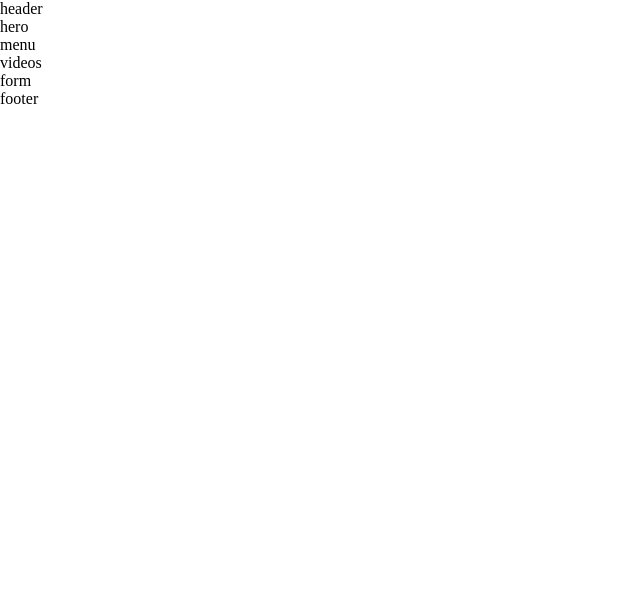
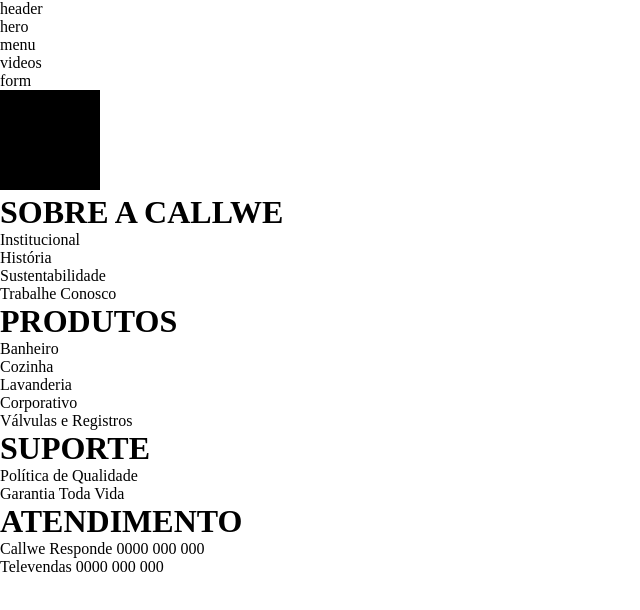
Before and after one commit to JessicaDSL/coaktionproject, a website: page index.html in a window 1280 px wide. Shown: the whole page, without its empty margins (0-640 px from the left). Drawn offline with Linux system fonts and the light colour scheme.

Commit message:
feat: created footer section

```diff
--- a/index.html
+++ b/index.html
@@ -26,10 +26,73 @@
     <li>
       form
     </li>
-    <li>
-      footer
-    </li>
   </ul>
+  <div class="footer">
+    <div class="contact">
+      <img src="./assets/img/image.png" alt="">
+    </div>
+    <div class="about">
+      <h1>SOBRE A CALLWE</h1>
+      <ul>
+        <li>
+          Institucional
+        </li>
+        <li>
+          História
+        </li>
+        <li>
+          Sustentabilidade
+        </li>
+        <li>
+          Trabalhe Conosco
+        </li>
+      </ul>
+    </div>
+    <div class="products">
+      <h1>PRODUTOS</h1>
+      <ul>
+        <li>
+          Banheiro
+        </li>
+        <li>
+          Cozinha
+        </li>
+        <li>
+          Lavanderia
+        </li>
+        <li>
+          Corporativo
+        </li>
+        <li>
+          Válvulas e Registros
+        </li>
+      </ul>
+    </div>
+    <div class="support">
+      <h1>SUPORTE</h1>
+      <ul>
+        <li>
+          Política de Qualidade
+        </li>
+        <li>
+          Garantia Toda Vida
+        </li>
+      </ul>
+    </div>
+    <div class="attendance">
+      <h1>ATENDIMENTO</h1>
+      <ul>
+        <li>
+          Callwe Responde
+          <span>0000 000 000</span>
+        </li>
+        <li>
+          Televendas
+          <span>0000 000 000</span>
+        </li>
+      </ul>
+    </div>
+  </div>
 </body>
 
 </html>
```
